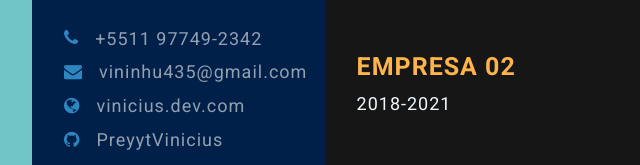
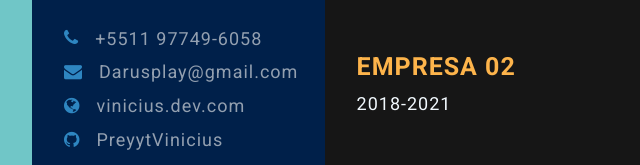
Before and after one commit to PreyytVinicius/PreyytVinicius.github.io, a plain HTML site: page index.html in a window 1280 px wide. Shown: the part 538-703 px from the top of the page, 96-736 px from the left. Drawn offline with Linux system fonts and the light colour scheme.

Commit message:
Completo

```diff
--- a/index.html
+++ b/index.html
@@ -29,9 +29,9 @@
                 <div class="contact-info">
                     <p class="left-title">Contato</p>
                     <ul>
-                        <li><i class="fa fa-phone"></i>+5511 97749-2342
+                        <li><i class="fa fa-phone"></i>+5511 97749-6058
                         </li>
-                        <li><i class="fa fa-envelope"></i>vininhu435@gmail.com
+                        <li><i class="fa fa-envelope"></i>Darusplay@gmail.com
                         </li>
                         <li><i class="fa fa-globe"></i>vinicius.dev.com
                         </li>
```
